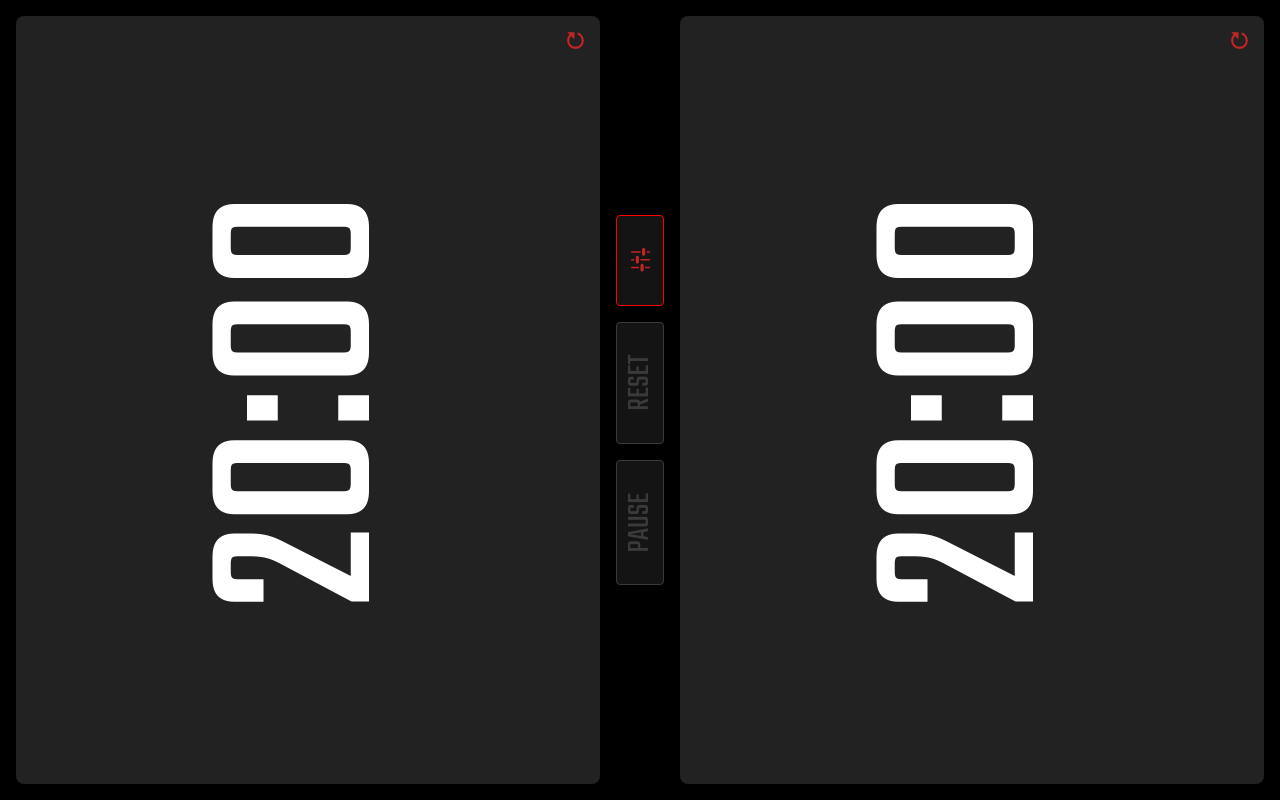
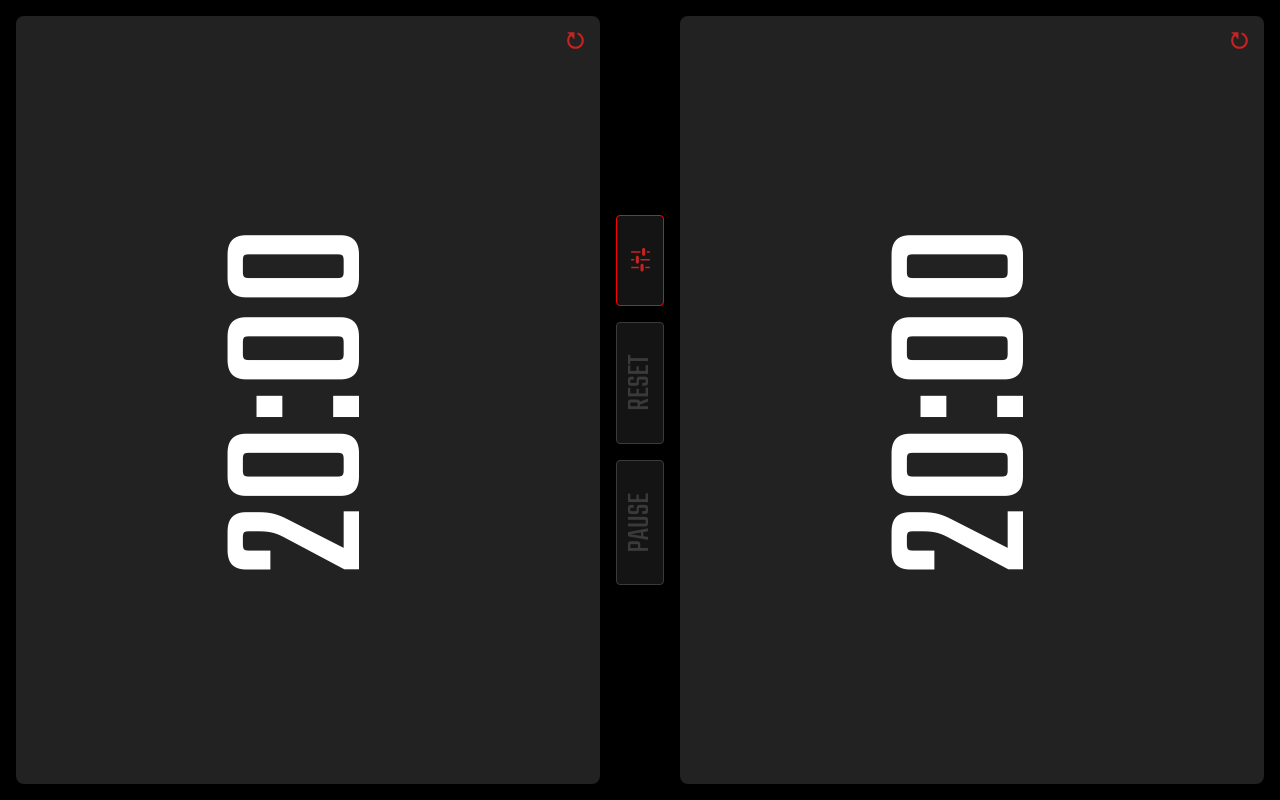
Before and after one commit to webdivisionhq/blokus-timer, a React app: page / in a window 1280 px wide. Built offline with nearby package versions, Linux system fonts and the light colour scheme.

Commit message:
Improve css

```diff
--- a/src/components/Timer.js
+++ b/src/components/Timer.js
@@ -1,7 +1,7 @@
 import React from 'react';
 import css from './Timer.module.css';
 import classnames from 'classnames';
-import { MdRefresh as RotateIcon } from 'react-icons/md';
+import { MdRefresh as RotationIcon } from 'react-icons/md';
 
 const formatTime = seconds =>
   new Intl.DateTimeFormat('pl-PL', {
@@ -95,8 +95,8 @@ class Timer extends React.Component {
         >
           {formatTime(value)}
         </div>
-        <span className={css.rotateIcon} onClick={this.rotateTimer}>
-          <RotateIcon size={25} />
+        <span className={css.rotationIcon} onClick={this.rotateTimer}>
+          <RotationIcon size={25} />
         </span>
       </button>
     );
--- a/src/components/Timer.module.css
+++ b/src/components/Timer.module.css
@@ -5,17 +5,22 @@
   display: grid;
   text-align: center;
   align-content: center;
-}
-
-button {
   position: relative;
 }
 
-.time {
-  font-size: 150px;
+.timer--active {
+  background: var(--c-red);
 }
 
-.rotateIcon {
+.time {
+  font-size: 130px;
+}
+
+:global(.responsive) .time {
+  font-size: 70px !important;
+}
+
+.rotationIcon {
   position: absolute;
   right: 5px;
   bottom: 5px;
@@ -27,73 +32,86 @@ button {
   align-content: center;
 }
 
-@media (min-width: 400px) {
-  .time {
-    font-size: 200px;
-  }
-}
-
-@media (min-width: 1024px) {
-  .time {
-    font-size: 250px;
-  }
-}
-
-.timer--active {
-  background: var(--c-red);
-}
-
-.timer--active span {
+.timer--active .rotationIcon {
   color: #222222;
-}
-
-:global(.responsive) .time {
-  font-size: 70px !important;
+  border: 1px solid red;
 }
 
 @media (min-width: 350px) {
   :global(.responsive) .time {
     font-size: 80px !important;
   }
+
+  .time {
+    font-size: 145px;
+  }
 }
 
 @media (min-width: 400px) {
+  .time {
+    font-size: 175px;
+  }
+
   :global(.responsive) .time {
     font-size: 95px !important;
   }
 }
 
 @media (min-width: 700px) {
+  .time {
+    font-size: 220px;
+  }
+
   :global(.responsive) .time {
     font-size: 170px !important;
   }
 }
 
 @media (min-width: 1024px) {
+  .time {
+    font-size: 290px;
+  }
+
   :global(.responsive) .time {
     font-size: 220px !important;
   }
 }
 
 @media screen and (min-width: 500px) and (orientation: landscape) {
+  .time {
+    font-size: 130px;
+  }
+
   :global(.responsive) .time {
     font-size: 65px !important;
   }
 }
 
 @media screen and (min-width: 600px) and (orientation: landscape) {
+  .time {
+    font-size: 150px;
+  }
+
   :global(.responsive) .time {
     font-size: 80px !important;
   }
 }
 
 @media screen and (min-width: 1024px) and (orientation: landscape) {
+  .time {
+    font-size: 210px;
+  }
+
   :global(.responsive) .time {
     font-size: 140px !important;
   }
 }
 
 @media screen and (min-width: 1300px) and (orientation: landscape) {
+  .time {
+    font-size: 270px;
+  }
+
   :global(.responsive) .time {
     font-size: 210px !important;
   }
```
